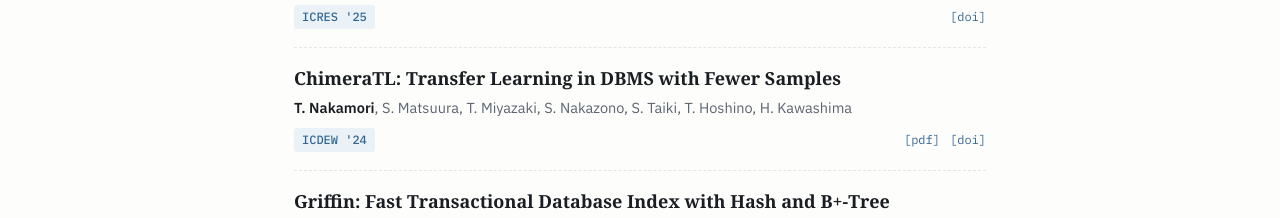
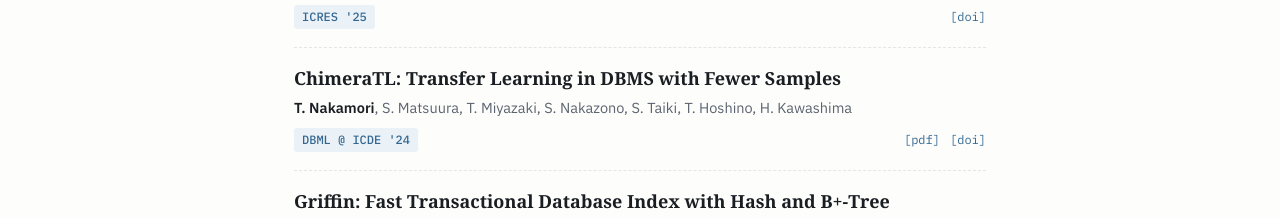
Before and after one commit to Tatzhiro/Tatzhiro.github.io, a plain HTML site: page index.html in a window 1280 px wide. Shown: the part 2200-2418 px from the top of the page. Drawn offline with Linux system fonts and the light colour scheme; a web font is replaced by a local one.

Commit message:
Update publication venue in index.html

```diff
--- a/index.html
+++ b/index.html
@@ -453,7 +453,7 @@
       <div class="pub-title">ChimeraTL: Transfer Learning in DBMS with Fewer Samples</div>
       <div class="pub-authors"><b>T. Nakamori</b>, S. Matsuura, T. Miyazaki, S. Nakazono, S. Taiki, T. Hoshino, H. Kawashima</div>
       <div class="pub-foot">
-        <span class="venue">ICDEW '24</span>
+        <span class="venue">DBML @ ICDE '24</span>
         <div class="pub-links">
           <a href="https://www.wis.ewi.tudelft.nl/assets/files/dbml2024/DBML24_paper_9.pdf">[pdf]</a>
           <a href="https://doi.org/10.1109/ICDEW61823.2024.00046">[doi]</a>
```
